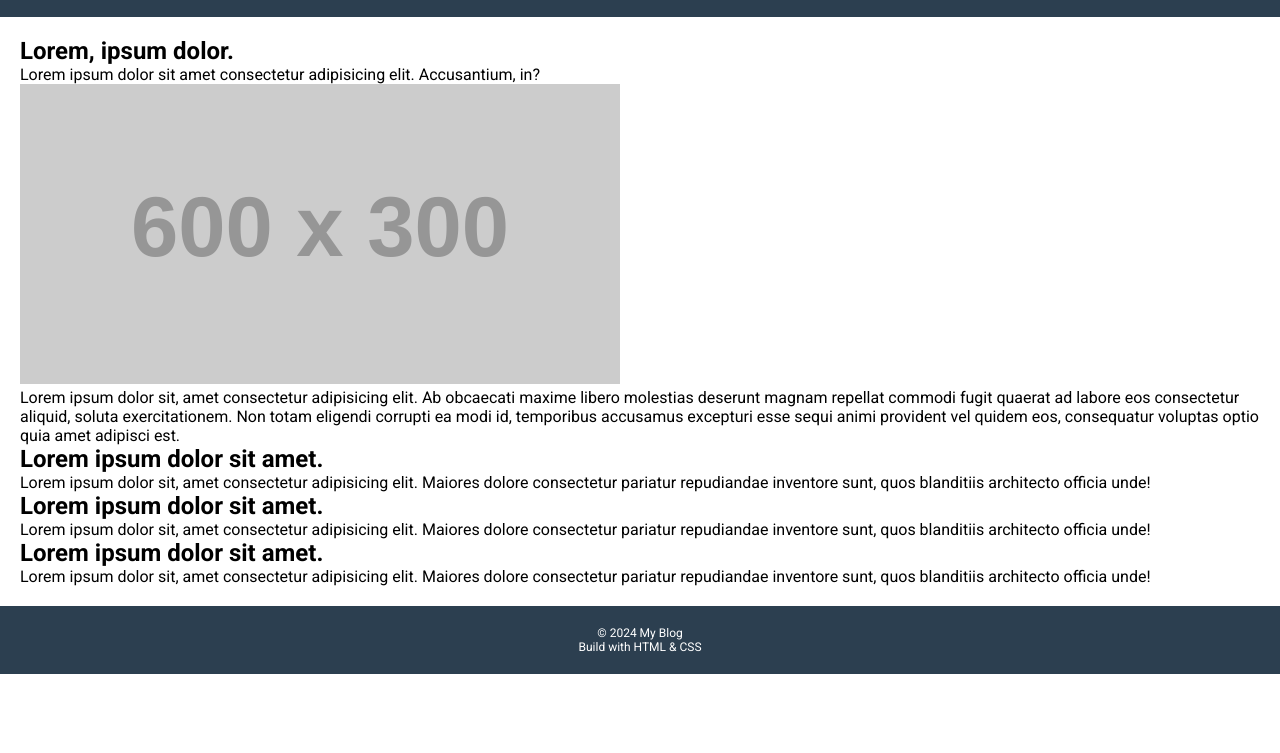
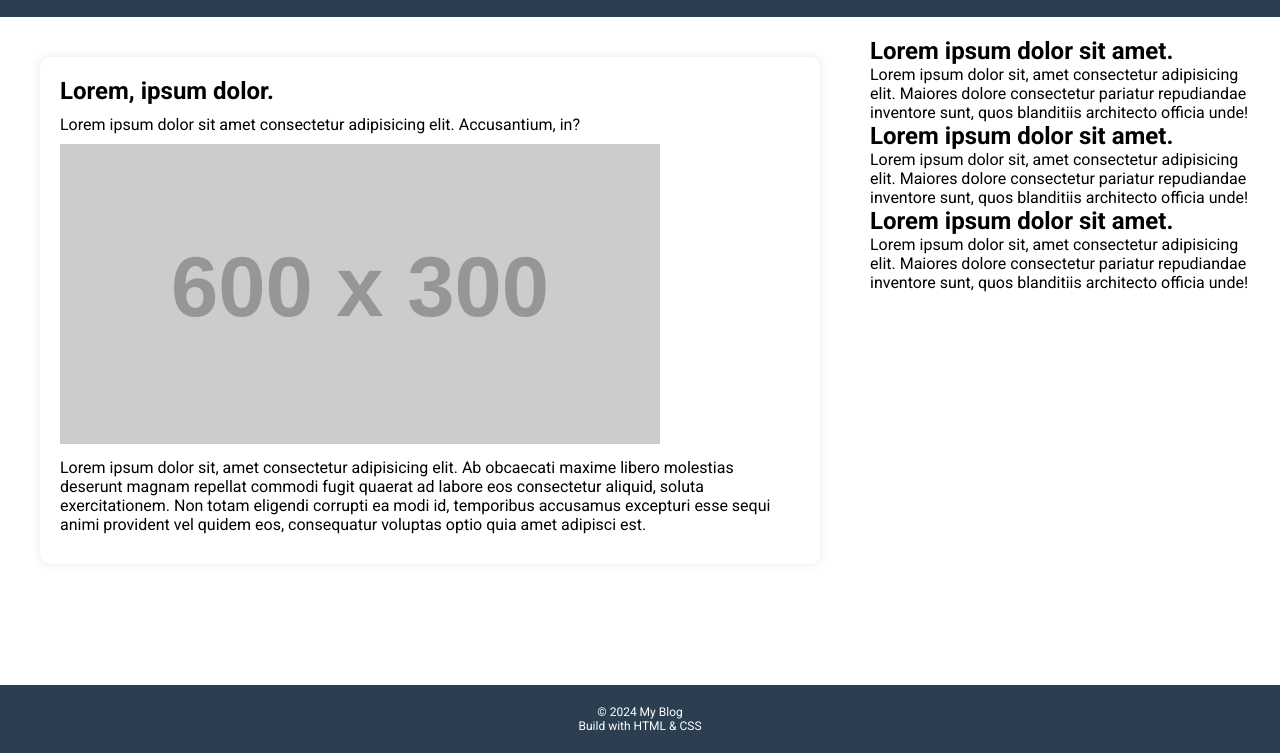
Before and after one commit to Shawaiz99/practice-project-html-css-js, a plain HTML site: page index.html in a window 1280 px wide. Shown: the part 47-800 px from the top of the page. Drawn offline with Linux system fonts and the light colour scheme; placeholder pictures from the web are drawn by us.

Commit message:
article styling

```diff
--- a/css/style.css
+++ b/css/style.css
@@ -72,3 +72,41 @@ body {
     color: white;
     font-size: 12px;
 }
+
+/* Style main section */
+.main {
+    flex: 1;
+    display: flex;
+    gap: 50px;
+}
+
+/* Style section */
+.section {
+    flex: 2;
+    padding: 20px 0 20px 20px;
+}
+
+.sidebar {
+    flex: 1;
+}
+
+/* Style the article card */
+.article {
+    padding: 20px;
+    box-shadow: 0 0 10px rgba(0, 0, 0, 0.1);
+    border-radius: 10px;
+    margin-bottom: 25px;
+}
+
+.article h2 {
+    margin-bottom: 10px;
+    font-weight: bolder;
+}
+
+.article p {
+    margin-bottom: 10px;
+}
+
+.article .image {
+    margin-bottom: 10px;
+}
```
